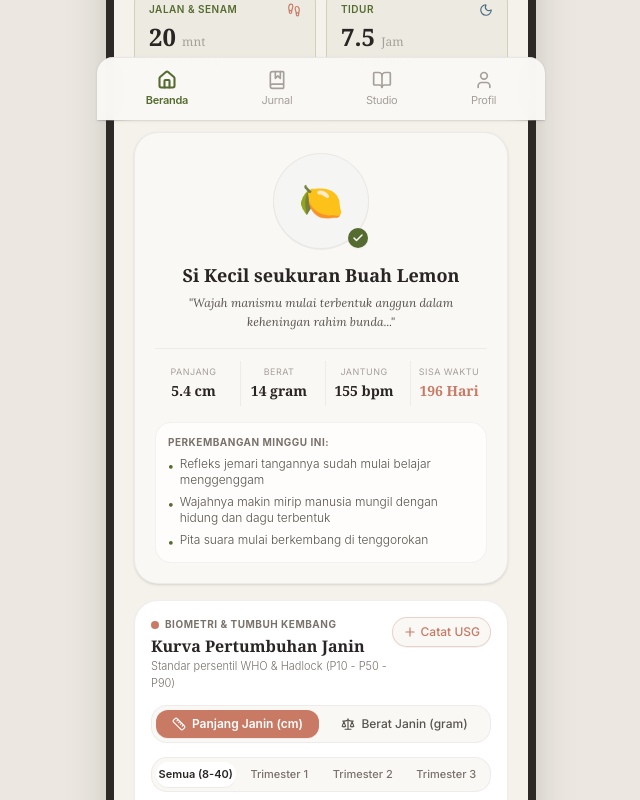
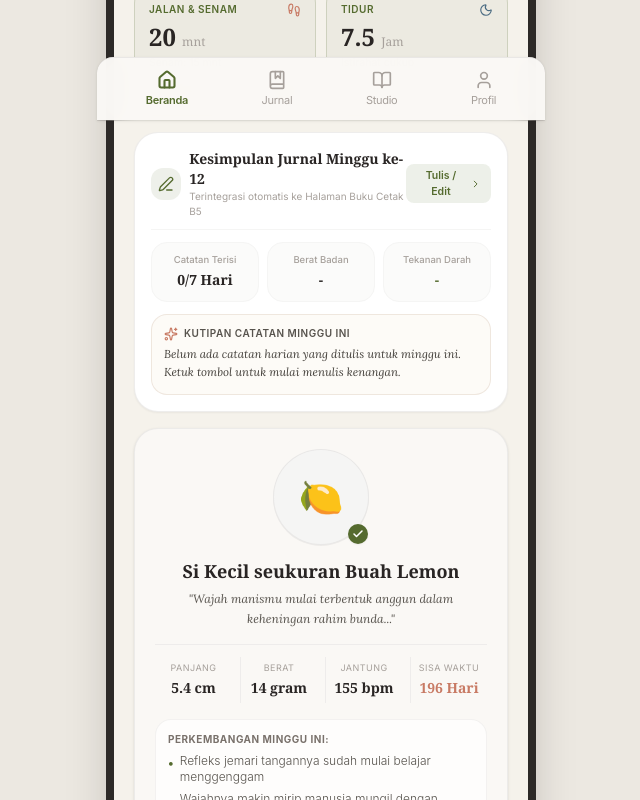
Before and after one commit to middleashari-ui/bunda-journal, a React (Vite) app: page / in a window 1280 px wide. Shown: the part 680-1480 px from the top of the page, without its empty margins (319-959 px from the left). Built offline with nearby package versions, Linux system fonts and the light colour scheme; a web font is replaced by a local one.

Commit message:
feat: unify journal to home summary, sync studio live data, and cleanup duplicate widgets

```diff
--- a/src/App.tsx
+++ b/src/App.tsx
@@ -278,18 +278,39 @@ export default function App() {
   };
 
   const handleSaveCurrentEntry = () => {
-    if (!journalText.trim()) return;
+    // 1. Sync daily notes of the current week to main journalText if needed
+    try {
+      const savedDaily = localStorage.getItem(`bunda_daily_w${week}`);
+      let compiledText = journalText;
+      if (savedDaily) {
+        const parsed = JSON.parse(savedDaily);
+        const nonEmpty = Object.entries(parsed)
+          .filter(([_, v]) => typeof v === 'string' && (v as string).trim().length > 0)
+          .map(([k, v]) => `${k}: ${v}`);
+        if (nonEmpty.length > 0) {
+          compiledText = nonEmpty.join('\n');
+          setJournalText(compiledText);
+        }
+      }
+
+      if (!compiledText.trim()) return;
+
       const newEntry: JournalEntry = {
         id: `entry-${Date.now()}`,
         week,
         date: new Intl.DateTimeFormat('id-ID', { day: 'numeric', month: 'short', year: 'numeric' }).format(new Date()),
-      text: journalText,
+        text: compiledText,
         moodIndex: selectedMood,
         habitsSnapshot: { ...habits },
         sleepHours: habits.sleepHours || (habits.sleep ? 8.0 : 6.5),
         createdAt: Date.now(),
       };
       setPastEntries(prev => [newEntry, ...prev]);
+      window.dispatchEvent(new Event('bunda_journal_updated'));
+      showToast(`Jurnal Minggu ke-${week} berhasil disimpan!`);
+    } catch {
+      showToast('Berhasil menyimpan catatan jurnal');
+    }
   };
 
   const handleDeleteEntry = (id: string) => {
--- a/src/components/TabHome.tsx
+++ b/src/components/TabHome.tsx
@@ -4,7 +4,7 @@ import { getWeekData, AVAILABLE_WEEKS } from '../data/pregnancyWeeks';
 import { MoodTrendChart } from './MoodTrendChart';
 import { FetalGrowthChart } from './FetalGrowthChart';
 import { DashboardOverview } from './dashboard/DashboardOverview';
-import { Check, BookOpen, ChevronLeft, ChevronRight, ArrowRight } from 'lucide-react';
+import { Check, BookOpen, ChevronLeft, ChevronRight, ArrowRight, PenLine, Sparkles, Scale, Heart } from 'lucide-react';
 
 interface TabHomeProps {
   week: number;
@@ -82,6 +82,67 @@ export const TabHome: React.FC<TabHomeProps> = ({
   const handleMouseUpOrLeave = () => {
     setIsDragging(false);
   };
+
+  // State ringkasan jurnal minggu ini
+  const [journalSummary, setJournalSummary] = useState<{
+    daysCount: number;
+    weight: string;
+    bloodPressure: string;
+    hasDoctorNote: boolean;
+    latestNotePreview: string;
+  }>({
+    daysCount: 0,
+    weight: '',
+    bloodPressure: '',
+    hasDoctorNote: false,
+    latestNotePreview: '',
+  });
+
+  useEffect(() => {
+    const loadSummary = () => {
+      try {
+        let count = 0;
+        let preview = '';
+        const savedDaily = localStorage.getItem(`bunda_daily_w${week}`);
+        if (savedDaily) {
+          const parsed = JSON.parse(savedDaily);
+          Object.values(parsed).forEach((text: any) => {
+            if (typeof text === 'string' && text.trim().length > 0) {
+              count++;
+              if (!preview) preview = text.trim();
+            }
+          });
+        }
+
+        let w = '';
+        let bp = '';
+        let doc = false;
+        const savedStats = localStorage.getItem(`bunda_momstats_w${week}`);
+        if (savedStats) {
+          const parsedStats = JSON.parse(savedStats);
+          if (parsedStats.weight) w = parsedStats.weight;
+          if (parsedStats.bloodPressure) bp = parsedStats.bloodPressure;
+          if (parsedStats.doctorNote && parsedStats.doctorNote.trim().length > 0) doc = true;
+        }
+
+        setJournalSummary({
+          daysCount: count,
+          weight: w,
+          bloodPressure: bp,
+          hasDoctorNote: doc,
+          latestNotePreview: preview,
+        });
+      } catch {}
+    };
+
+    loadSummary();
+    window.addEventListener('bunda_journal_updated', loadSummary);
+    window.addEventListener('storage', loadSummary);
+    return () => {
+      window.removeEventListener('bunda_journal_updated', loadSummary);
+      window.removeEventListener('storage', loadSummary);
+    };
+  }, [week]);
 
   return (
     <div className="px-5 py-4 space-y-4">
@@ -191,6 +252,72 @@ export const TabHome: React.FC<TabHomeProps> = ({
       {/* RINGKASAN DASHBOARD READ-ONLY (Toggle Harian / Mingguan / Bulanan) */}
       <DashboardOverview />
 
+      {/* KARTU KESIMPULAN JURNAL MINGGU INI (Tersambung Langsung ke Jurnal & Studio Buku) */}
+      <div className="bg-white p-4 rounded-3xl border border-stone-200/70 shadow-xs space-y-3">
+        <div className="flex items-center justify-between border-b border-stone-100 pb-2.5">
+          <div className="flex items-center gap-2">
+            <div className="w-8 h-8 rounded-xl bg-[#556B2F]/10 flex items-center justify-center text-[#556B2F]">
+              <PenLine className="w-4 h-4" />
+            </div>
+            <div>
+              <h3 className="font-serif text-sm font-bold text-stone-850">
+                Kesimpulan Jurnal Minggu ke-{week}
+              </h3>
+              <p className="text-[10px] text-stone-400">
+                Terintegrasi otomatis ke Halaman Buku Cetak B5
+              </p>
+            </div>
+          </div>
+
+          <button
+            onClick={onGoToJournal}
+            className="text-[10.5px] font-semibold text-[#556B2F] hover:text-[#465926] bg-[#556B2F]/10 px-2.5 py-1 rounded-lg flex items-center gap-1 transition-colors cursor-pointer"
+          >
+            <span>Tulis / Edit</span>
+            <ChevronRight className="w-3 h-3" />
+          </button>
+        </div>
+
+        {/* 3 Metrik Utama Mingguan */}
+        <div className="grid grid-cols-3 gap-2">
+          <div className="bg-stone-50/80 p-2.5 rounded-2xl border border-stone-100 text-center">
+            <span className="text-[9.5px] text-stone-400 font-medium block">Catatan Terisi</span>
+            <span className="font-serif font-bold text-stone-800 text-xs sm:text-sm">
+              {journalSummary.daysCount}/7 Hari
+            </span>
+          </div>
+
+          <div className="bg-stone-50/80 p-2.5 rounded-2xl border border-stone-100 text-center">
+            <span className="text-[9.5px] text-stone-400 font-medium block">Berat Badan</span>
+            <span className="font-serif font-bold text-stone-800 text-xs sm:text-sm">
+              {journalSummary.weight ? `${journalSummary.weight} kg` : '-'}
+            </span>
+          </div>
+
+          <div className="bg-stone-50/80 p-2.5 rounded-2xl border border-stone-100 text-center">
+            <span className="text-[9.5px] text-stone-400 font-medium block">Tekanan Darah</span>
+            <span className="font-serif font-bold text-[#556B2F] text-xs sm:text-sm">
+              {journalSummary.bloodPressure || '-'}
+            </span>
+          </div>
+        </div>
+
+        {/* Cuplikan Catatan Terbaru Bunda */}
+        <div className="bg-[#FDFBF7] p-3 rounded-2xl border border-amber-900/10 text-xs">
+          <div className="flex items-center gap-1.5 text-stone-500 mb-1">
+            <Sparkles className="w-3.5 h-3.5 text-[#C87A64]" />
+            <span className="text-[10px] font-semibold uppercase tracking-wider text-stone-600">
+              Kutipan Catatan Minggu Ini
+            </span>
+          </div>
+          <p className="font-serif italic text-stone-700 leading-relaxed text-[11.5px] line-clamp-2">
+            {journalSummary.latestNotePreview
+              ? `"${journalSummary.latestNotePreview}"`
+              : 'Belum ada catatan harian yang ditulis untuk minggu ini. Ketuk tombol untuk mulai menulis kenangan.'}
+          </p>
+        </div>
+      </div>
+
       {/* Growth Card */}
       <div className="bg-[#FAF8F5] p-5 rounded-3xl border border-stone-200/70 shadow-sm relative overflow-hidden text-center">
         {/* Soft presentation container */}
--- a/src/components/TabJurnal.tsx
+++ b/src/components/TabJurnal.tsx
@@ -413,12 +413,6 @@ export const TabJurnal: React.FC<TabJurnalProps> = ({
       {/* ============================================================== */}
       {activeChapter === 'bab2' && (
         <div className="space-y-3.5 animate-in fade-in duration-150">
-          {/* Pusat Input Harian Bunda: Suplemen & Hidrasi + Kebutuhan Jasmani */}
-          <div className="space-y-3.5">
-            <SupplementWaterCard />
-            <ActivityRingsCard />
-          </div>
-
           {/* Week Selector Slider */}
           <div className="bg-white p-3.5 rounded-2xl border border-stone-200/70 shadow-xs">
             <div className="flex items-center justify-between text-xs mb-2">
@@ -525,7 +519,15 @@ export const TabJurnal: React.FC<TabJurnalProps> = ({
                   <button
                     key={idx}
                     type="button"
-                    onClick={() => setSelectedMood(idx)}
+                    onClick={() => {
+                      setSelectedMood(idx);
+                      try {
+                        const targetMoodIndex = idx <= 1 ? 0 : idx === 2 ? 1 : idx === 3 ? 3 : 2;
+                        const updatedMoods = [targetMoodIndex, targetMoodIndex, targetMoodIndex, targetMoodIndex, targetMoodIndex, targetMoodIndex, targetMoodIndex];
+                        localStorage.setItem(`bunda_daily_moods_w${week}`, JSON.stringify(updatedMoods));
+                        window.dispatchEvent(new Event('bunda_journal_updated'));
+                      } catch {}
+                    }}
                     className={`py-1.5 rounded-lg text-center transition-all cursor-pointer ${
                       selectedMood === idx
                         ? 'bg-[#C87A64] text-white font-bold shadow-2xs'
--- a/src/components/bookPrint/pages/WeeklyJournalSpread.tsx
+++ b/src/components/bookPrint/pages/WeeklyJournalSpread.tsx
@@ -124,7 +124,38 @@ export const WeeklyJournalSpread: React.FC<WeeklyJournalSpreadProps> = ({
           if (parsed.waist) setMomWaist(parsed.waist);
           if (parsed.bloodPressure) setMomBp(parsed.bloodPressure);
           if (parsed.doctorNote) setDoctorNote(parsed.doctorNote);
+          if (typeof parsed.sleepHourIndex === 'number') {
+            const idx = parsed.sleepHourIndex;
+            setSleepHours([idx, idx, idx, idx, idx, idx, idx]);
+          }
         }
+
+        // Sinkronisasi otomatis kebiasaan sehat dari Health Data Context
+        const savedWater = localStorage.getItem('bunda_water_liters');
+        const waterLit = savedWater ? parseFloat(savedWater) : 2.0;
+        const isWaterTargetMet = waterLit >= 1.5;
+
+        const savedGoals = localStorage.getItem('bunda_activity_goals');
+        let isWalkTargetMet = true;
+        if (savedGoals) {
+          const parsedG = JSON.parse(savedGoals);
+          if (typeof parsedG.walkMinutes === 'number') {
+            isWalkTargetMet = parsedG.walkMinutes >= 15;
+          }
+        }
+
+        const savedMoods = localStorage.getItem(`bunda_daily_moods_w${week}`);
+        if (savedMoods) {
+          setDailyMoods(JSON.parse(savedMoods));
+        }
+
+        setCheckedItems(prev => ({
+          ...prev,
+          'water-0': isWaterTargetMet, 'water-1': isWaterTargetMet, 'water-2': isWaterTargetMet,
+          'water-3': isWaterTargetMet, 'water-4': isWaterTargetMet, 'water-5': isWaterTargetMet, 'water-6': isWaterTargetMet,
+          'walk-0': isWalkTargetMet, 'walk-1': isWalkTargetMet, 'walk-2': isWalkTargetMet,
+          'walk-3': isWalkTargetMet, 'walk-4': isWalkTargetMet, 'walk-5': isWalkTargetMet, 'walk-6': isWalkTargetMet,
+        }));
       } catch {}
     };
 
```
Lines whose indentation alone changed are shown as unchanged.
